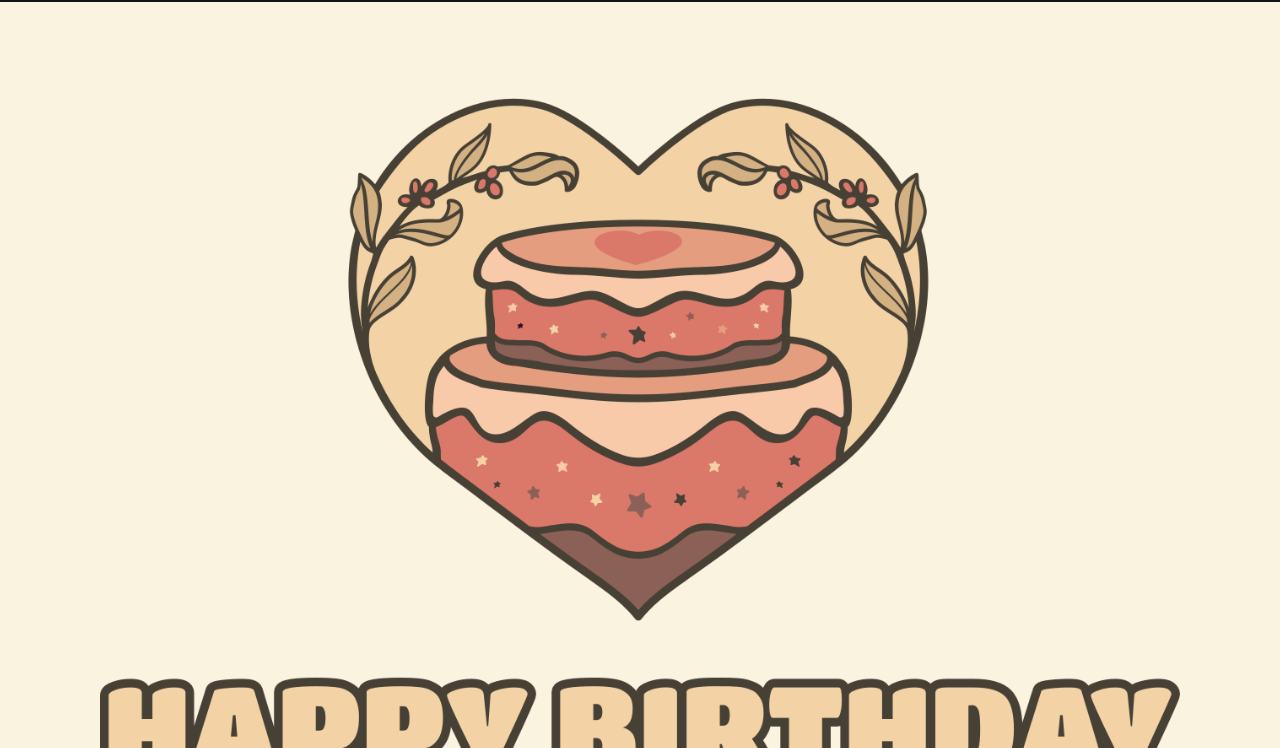
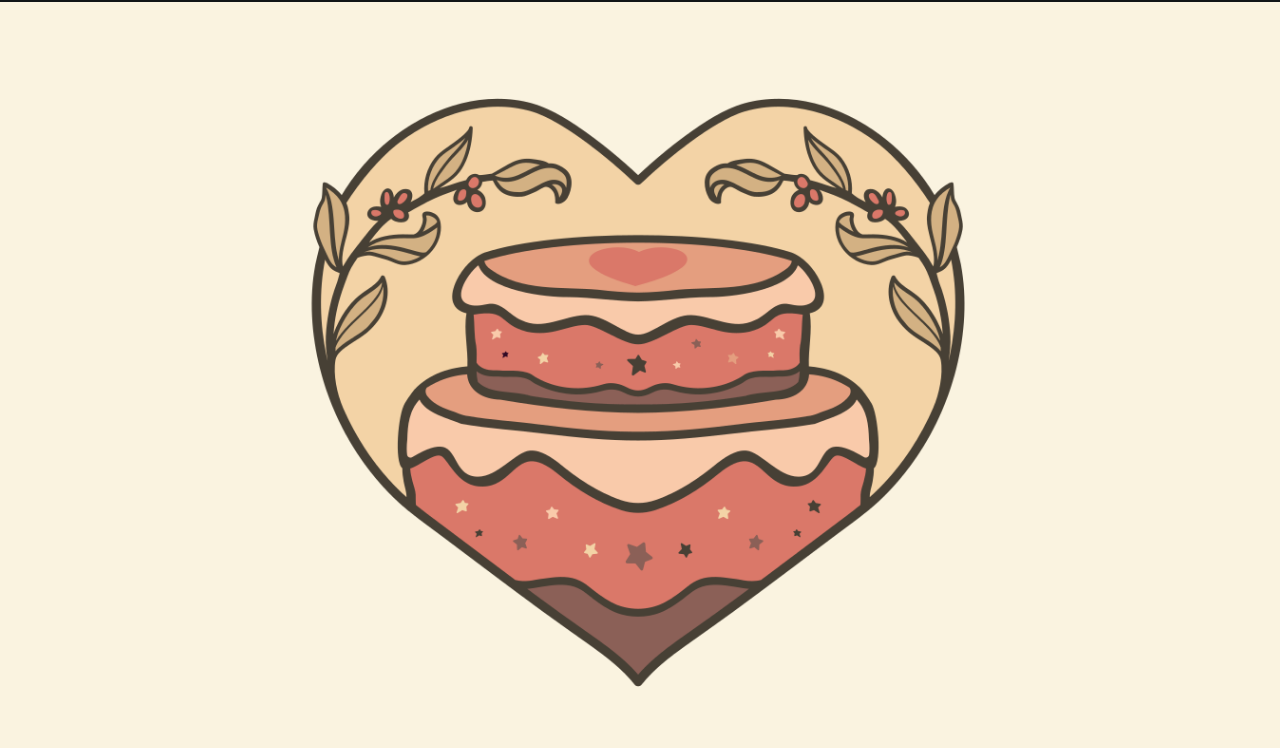
Before and after one commit to salmanAljanabi/Midu, a plain HTML site: page index.html in a window 1280 px wide. Shown: the part 52-800 px from the top of the page. Drawn offline with Linux system fonts and the light colour scheme; a web font is replaced by a local one.

Commit message:
update_css

```diff
--- a/css/styles.css
+++ b/css/styles.css
@@ -71,7 +71,8 @@ body {
 .main-section-img{
   text-align: center;
   margin: 6rem 0;
+  padding: 0 2rem;
 }
 .love-cake{
-  width: 1080px;
+  width: 100%;
 }
```
